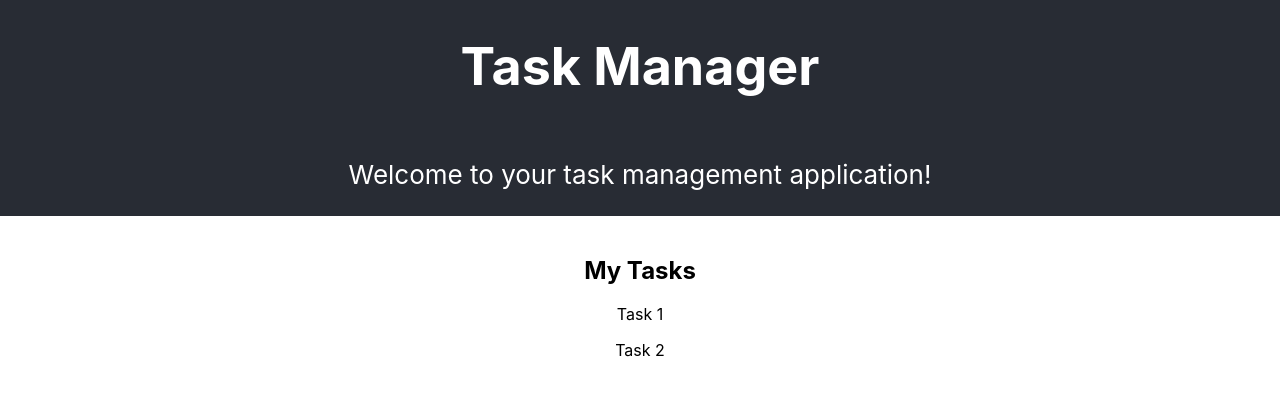
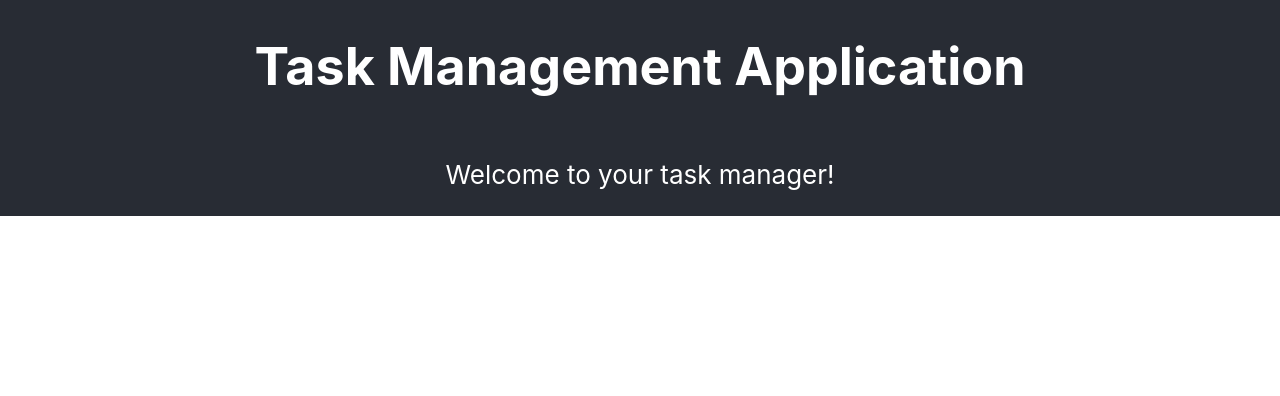
Before and after one commit to lordofwrongs/ai-scrum-team, a React (Create React App) app in the folder frontend/: page / in a window 1280 px wide. Shown: the top 396 px of the page. Built offline with nearby package versions, Linux system fonts and the light colour scheme; the HTML template or start-up script is replaced by a standard one.

Commit message:
Update frontend/src/App.js

```diff
--- a/frontend/src/App.js
+++ b/frontend/src/App.js
@@ -5,16 +5,11 @@ function App() {
   return (
     <div className="App">
       <header className="App-header">
-        <h1>Task Manager</h1>
-        <p>Welcome to your task management application!</p>
+        <h1>Task Management Application</h1>
+        <p>Welcome to your task manager!</p>
       </header>
       <main>
-        {/* Task list and form will go here */}
-        <section>
-          <h2>My Tasks</h2>
-          <p>Task 1</p>
-          <p>Task 2</p>
-        </section>
+        {/* Task management UI will go here */}
       </main>
     </div>
   );
```
